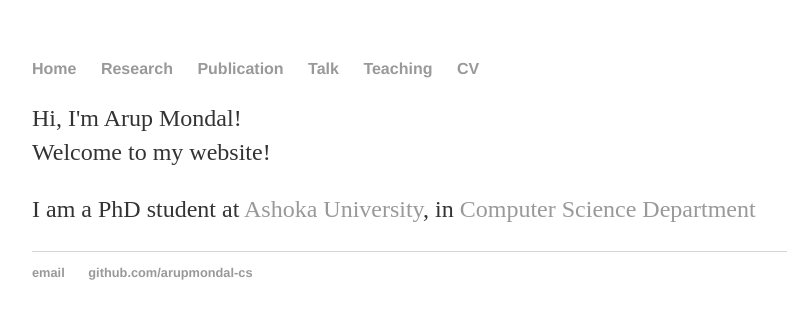
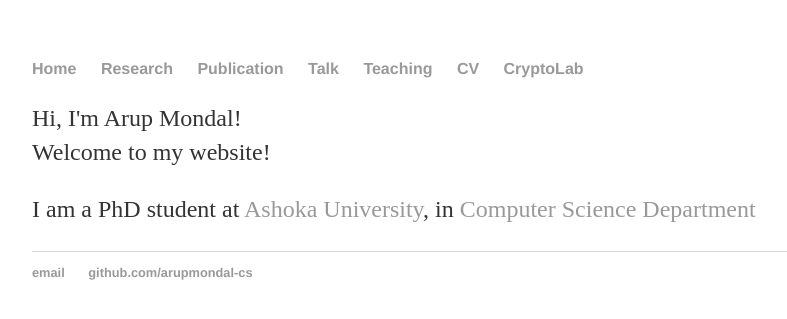
Before and after one commit to arupmondal-cs/arupmondal-cs.github.io, a Jekyll site: the page built from index.html, in a window 1280 px wide. Shown: the top 319 px of the page, without its empty margins (160-947 px from the left). Built offline with Jekyll 4.4.1, drawn with Linux system fonts in a browser that asks for light colours.

Commit message:
Update default.html

```diff
--- a/_layouts/default.html
+++ b/_layouts/default.html
@@ -14,6 +14,7 @@
 	        		<li><a href="/talk">Talk</a></li>
 	        		<li><a href="/teaching">Teaching</a></li>
 				<li><a href="/cv">CV</a></li>
+				<li><a href="/cryptolab">CryptoLab</a></li>
 	    		</ul>
 			</nav>
 			<div class="container">
```
